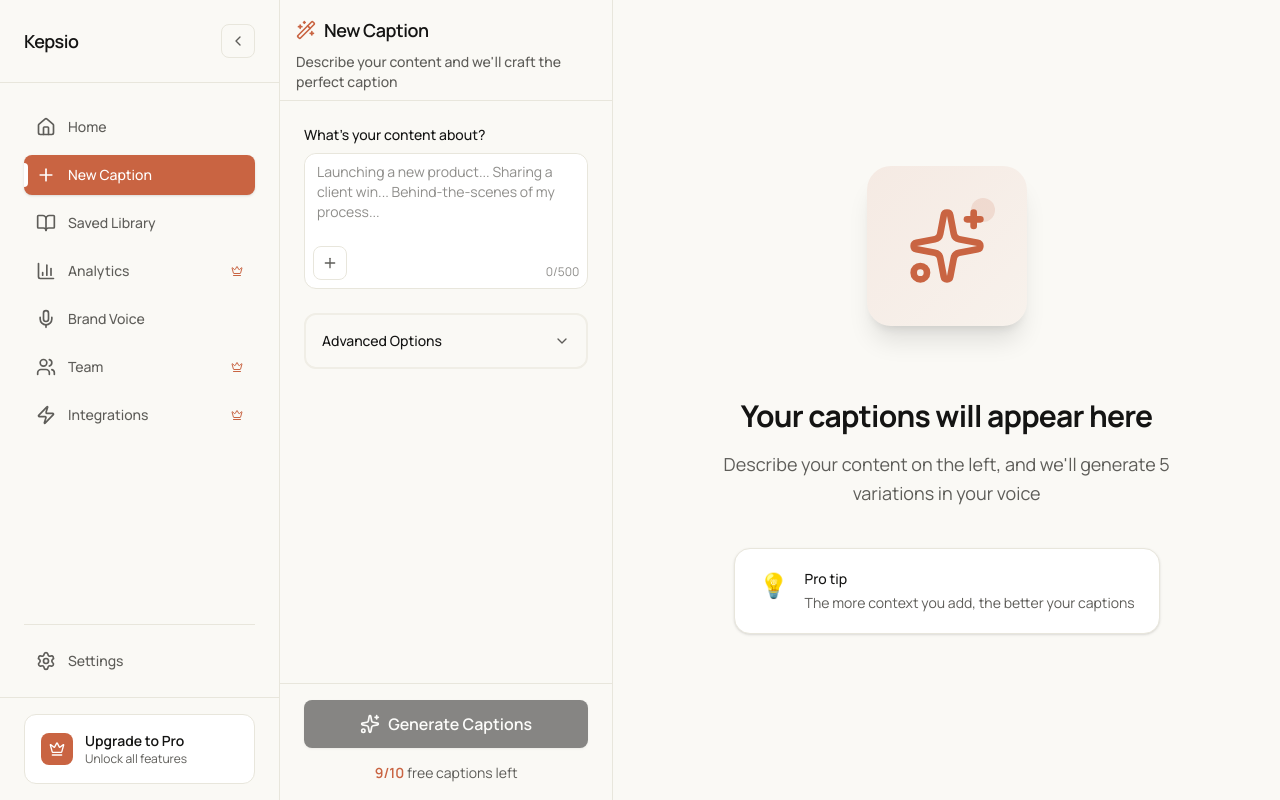
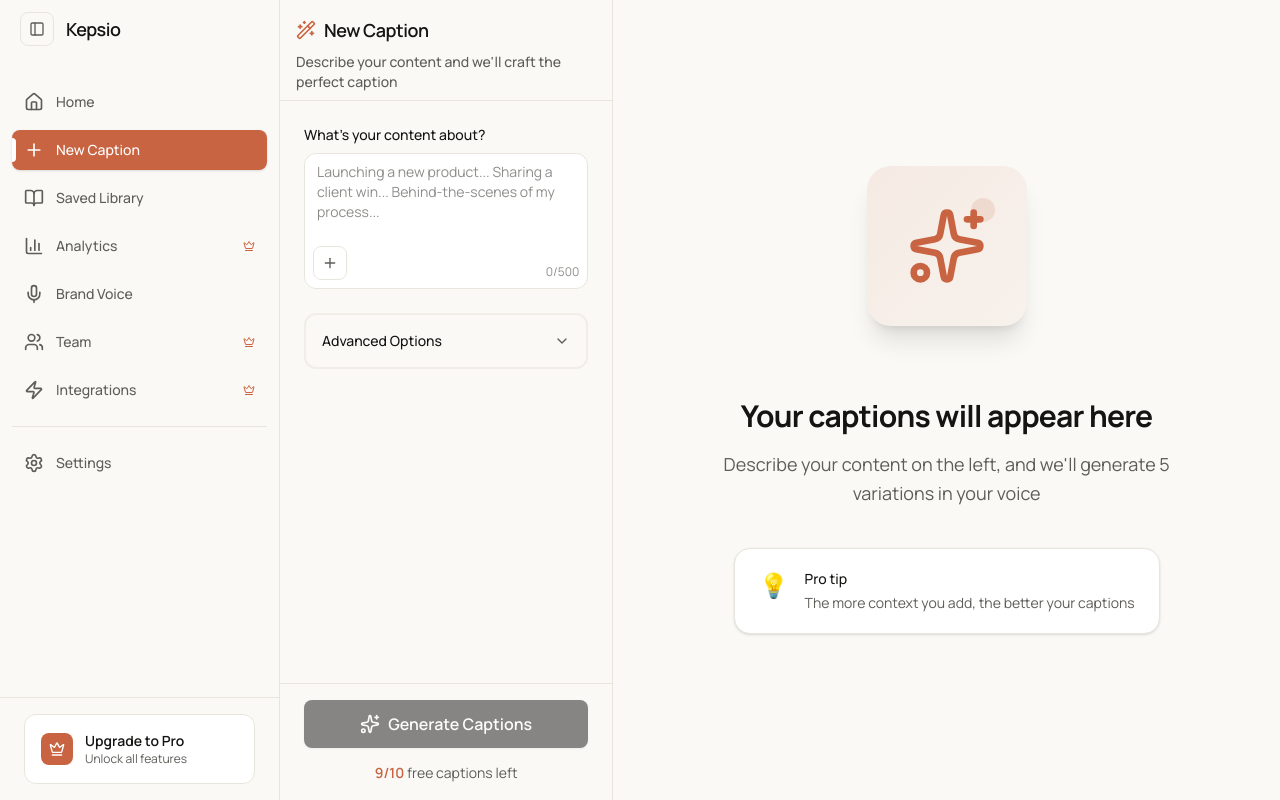
Before and after one commit to uxfris/kepsio, a Next.js app: page /generate in a window 1280 px wide. Built offline with nearby package versions, Linux system fonts and the light colour scheme.

Commit message:
Sidebar set up

```diff
--- a/components/dashboard/sidebar.tsx
+++ b/components/dashboard/sidebar.tsx
@@ -12,11 +12,11 @@ import {
   Users,
   Zap,
   Settings,
-  ChevronLeft,
-  ChevronRight,
+  PanelLeft,
+  ArrowLeftToLine,
   Crown,
 } from "lucide-react";
-import { useState } from "react";
+import { useState, useEffect } from "react";
 
 interface SidebarProps {
   isOpen: boolean;
@@ -31,14 +31,26 @@ const navigation = [
   { name: "Brand Voice", href: "/brand-voice", icon: Mic },
   { name: "Team", href: "/team", icon: Users, isPro: true },
   { name: "Integrations", href: "/integrations", icon: Zap, isPro: true },
-];
-
-const settingsNavigation = [
-  { name: "Settings", href: "/settings", icon: Settings },
+  { name: "Settings", href: "/settings", icon: Settings, isDivider: true },
 ];
 
 export default function Sidebar({ isOpen, onToggle }: SidebarProps) {
   const pathname = usePathname();
+
+  // Keyboard shortcut for toggling sidebar (Cmd + .)
+  useEffect(() => {
+    const handleKeyDown = (event: KeyboardEvent) => {
+      if ((event.metaKey || event.ctrlKey) && event.key === ".") {
+        event.preventDefault();
+        onToggle();
+      }
+    };
+
+    document.addEventListener("keydown", handleKeyDown);
+    return () => {
+      document.removeEventListener("keydown", handleKeyDown);
+    };
+  }, [onToggle]);
 
   const MenuItem = ({
     item,
@@ -106,12 +118,12 @@ export default function Sidebar({ isOpen, onToggle }: SidebarProps) {
           duration: 0.3,
           ease: [0.4, 0, 0.2, 1],
         }}
-        className={`min-h-screen fixed left-0 top-0 h-full bg-section border-r border-border z-50 flex flex-col ${
+        className={`min-h-screen fixed left-0 top-0 h-full bg-section border-r border-border z-50 flex flex-col group ${
           isOpen ? "lg:relative" : "lg:relative"
         }`}
       >
         {/* Header */}
-        <div className="flex items-center justify-between p-6 border-b border-border bg-section">
+        <div className="flex items-center py-3 px-5 bg-section">
           <AnimatePresence mode="wait">
             {isOpen ? (
               <motion.div
@@ -120,8 +132,15 @@ export default function Sidebar({ isOpen, onToggle }: SidebarProps) {
                 animate={{ opacity: 1, x: 0 }}
                 exit={{ opacity: 0, x: -10 }}
                 transition={{ duration: 0.2 }}
-                className="flex items-center"
+                className="flex items-center w-full"
               >
+                <button
+                  onClick={onToggle}
+                  className="p-2 rounded-lg hover:bg-section-light transition-colors duration-200 border border-border group/button mr-3"
+                >
+                  <PanelLeft className="h-4 w-4 text-text-body group-hover/button:hidden" />
+                  <ArrowLeftToLine className="h-4 w-4 text-text-body hidden group-hover/button:block" />
+                </button>
                 <h2 className="text-lg font-semibold text-primary tracking-tight">
                   Kepsio
                 </h2>
@@ -135,43 +154,41 @@ export default function Sidebar({ isOpen, onToggle }: SidebarProps) {
                 transition={{ duration: 0.2 }}
                 className="flex items-center justify-center w-full"
               >
-                <div className="w-8 h-8 bg-accent rounded-lg flex items-center justify-center">
-                  <span className="text-white font-bold text-sm">K</span>
+                <div className="relative group/button">
+                  <button
+                    onClick={onToggle}
+                    className="w-8 h-8 bg-accent rounded-lg flex items-center justify-center transition-all duration-200 border border-border group-hover:bg-section-light"
+                  >
+                    <span className="text-white font-bold text-sm group-hover:hidden">
+                      K
+                    </span>
+                    <PanelLeft className="h-4 w-4 text-text-body hidden group-hover:block" />
+                  </button>
+
+                  {/* Tooltip */}
+                  <div className="absolute left-full ml-2 top-1/2 -translate-y-1/2 bg-black text-white text-xs px-2 py-1 rounded shadow-lg opacity-0 group-hover/button:opacity-100 transition-opacity duration-200 pointer-events-none whitespace-nowrap z-50">
+                    Toggle sidebar{" "}
+                    <span className="text-gray-400 ml-1">⌘.</span>
+                  </div>
                 </div>
               </motion.div>
             )}
           </AnimatePresence>
-
-          <button
-            onClick={onToggle}
-            className="p-2 rounded-lg hover:bg-section-light transition-colors duration-200 border border-border group"
-          >
-            {isOpen ? (
-              <ChevronLeft className="h-4 w-4 text-text-body" />
-            ) : (
-              <ChevronRight className="h-4 w-4 text-text-body" />
-            )}
-          </button>
         </div>
 
         {/* Navigation */}
-        <nav className="flex-1 px-6 py-6 space-y-2">
-          {navigation.map((item) => (
-            <MenuItem key={item.name} item={item} isCollapsed={!isOpen} />
+        <nav className="flex-1 px-3 py-6 space-y-2">
+          {navigation.map((item, index) => (
+            <div key={item.name}>
+              {item.isDivider && index > 0 && (
+                <div className="my-4">
+                  <div className="h-px bg-border" />
+                </div>
+              )}
+              <MenuItem item={item} isCollapsed={!isOpen} />
+            </div>
           ))}
         </nav>
-
-        {/* Divider */}
-        <div className="px-6">
-          <div className="h-px bg-border" />
-        </div>
-
-        {/* Settings */}
-        <div className="px-6 py-4 space-y-2">
-          {settingsNavigation.map((item) => (
-            <MenuItem key={item.name} item={item} isCollapsed={!isOpen} />
-          ))}
-        </div>
 
         {/* Pro Badge */}
         <div className="px-6 py-4 border-t border-border">
```
